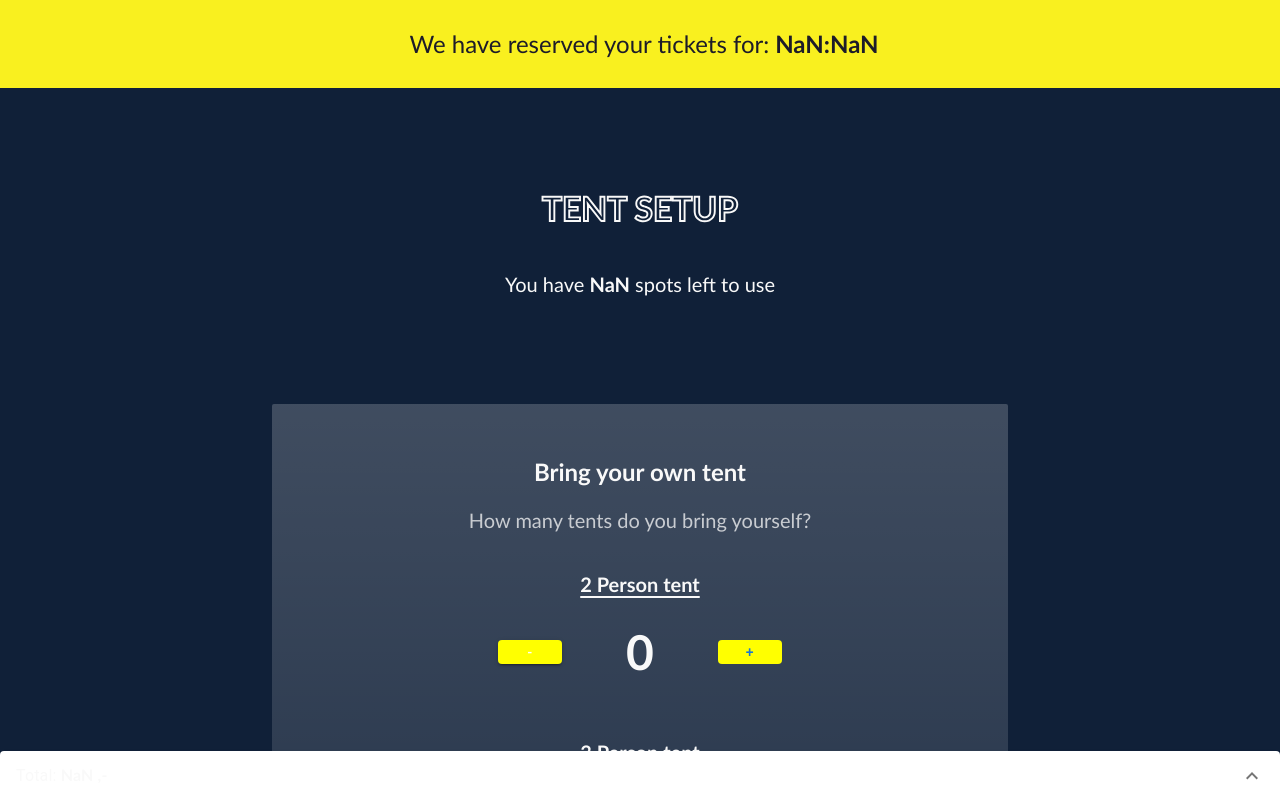
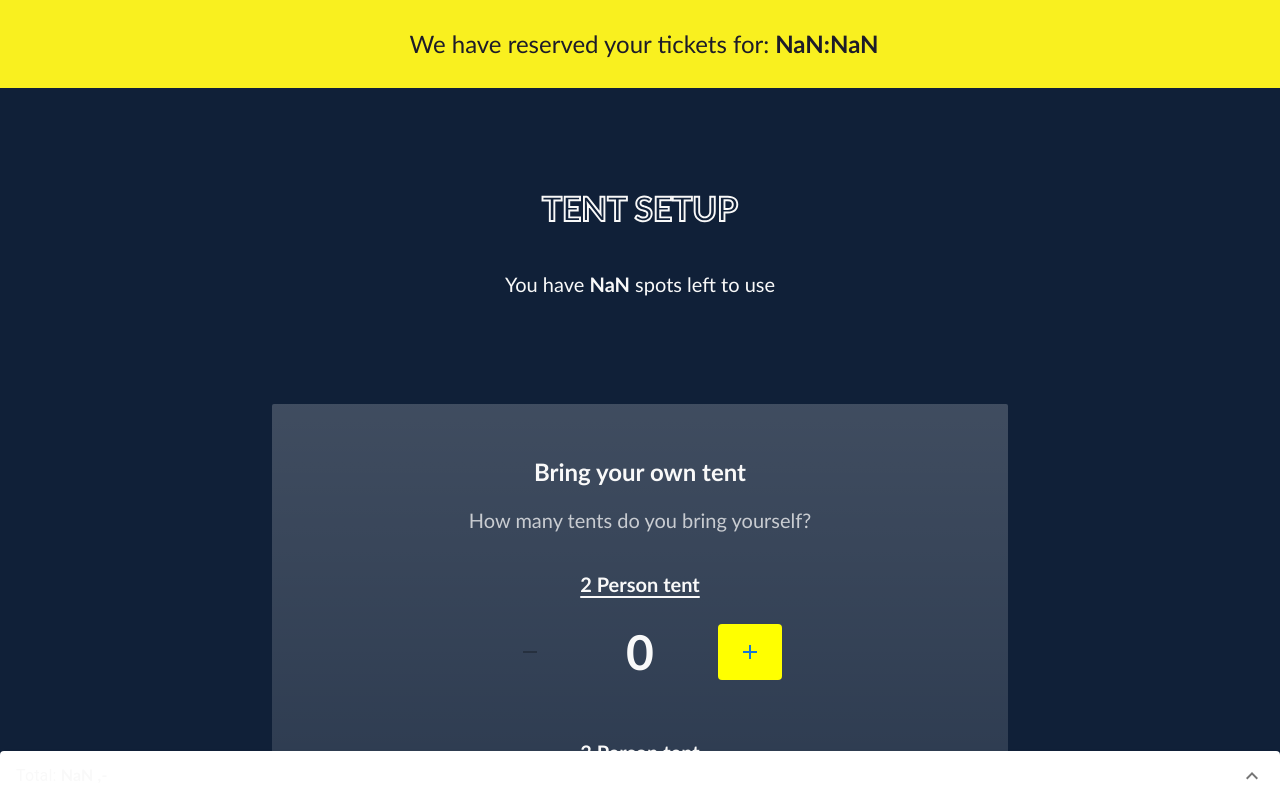
Before and after one commit to jona08n9/booking_flow, a Next.js app: page /tent_selection in a window 1280 px wide. Shown: the top 794 px of the page. Built offline with nearby package versions, Linux system fonts and the light colour scheme; a web font is replaced by a local one.

Commit message:
disableb buttons when tentcount is zero

```diff
--- a/src/components/TentCounter.js
+++ b/src/components/TentCounter.js
@@ -11,14 +11,28 @@ export function TentCounter(props) {
         </p>
 
         <div className="flex items-center	 justify-center">
-          <Button className="rounded-2 h-14 place-self-center border-2 border-solid border-color-yellow font-sans text-5xl font-bold text-color-blue md:h-6 md:text-3xl" variant="contained" style={{ backgroundColor: "yellow" }} onClick={() => props.addOrSubtractTent(false, props.size, props.type)} /* this button subtracts one from ticketAmount */>
-            -
-          </Button>
+          {props.PersonInTentNum === 0 ? (
+            <Button
+              disabled={true}
+              className="rounded-2 h-14 place-self-center border-2 border-solid  border-color-gray bg-color-gray font-sans text-5xl font-bold  text-color-blue focus:border-color-yellow md:text-3xl"
+            >
+              <span class="material-symbols-outlined">remove</span>
+            </Button>
+          ) : (
+            <Button
+              className="rounded-2 h-14 place-self-center border-2 border-solid border-color-yellow font-sans text-5xl font-bold text-color-blue focus:border-color-yellow  md:text-3xl "
+              variant="contained"
+              style={{ backgroundColor: "yellow" }}
+              onClick={() => props.addOrSubtractTent(false, props.size, props.type)} /* this button subtracts one from ticketAmount */
+            >
+              <span class="material-symbols-outlined">remove</span>
+            </Button>
+          )}
 
           <p className="mx-16 my-8 text-5xl font-bold">{props.PersonInTentNum}</p>
 
           <Button
-            className="rounded-2 h-14 place-self-center border-2 border-solid border-color-yellow font-sans text-5xl font-bold text-color-blue md:h-6 md:text-3xl"
+            className="rounded-2 h-14 place-self-center border-2 border-solid border-color-yellow font-sans text-5xl font-bold text-color-blue focus:border-color-yellow  md:text-3xl "
             variant="text"
             sx={{
               backgroundColor: "yellow",
@@ -29,7 +43,7 @@ export function TentCounter(props) {
             }}
             onClick={() => props.addOrSubtractTent(true, props.size, props.type)} /* this button adds one to ticketAmount */
           >
-            +
+            <span class="material-symbols-outlined">add</span>
           </Button>
         </div>
       </div>
--- a/src/pages/tent_selection.js
+++ b/src/pages/tent_selection.js
@@ -149,9 +149,7 @@ export default function TentSelection() {
 
         <article className="mt-5 grid place-content-center">
           <p>
-            You have{" "}
-            <span className={spotsLeft <= 0 ? "font-bold text-color-red" : "font-bold text-color-white"}>{spotsLeft}</span> spots
-            left to use
+            You have <span className={spotsLeft <= 0 ? "font-bold text-color-red" : "font-bold text-color-white"}>{spotsLeft}</span> spots left to use
           </p>
           <p></p>
         </article>
@@ -183,7 +181,7 @@ export default function TentSelection() {
           <article className="mx-1 mt-8 max-w-full rounded-sm bg-gradient-to-b from-color-opacity-20 to-color-opacity-10 px-8 pt-8 md:mx-auto md:max-w-2xl">
             <h3 className="text-center">Buy tents from FooFest</h3>
             {/* <h3 className="mt-4 text-center text-base text-color-white">We'll set up your tents for you, so can enjoy the full festival experience without any hassle.</h3> */}
-            <small className="mt-3 grid place-content-center opacity-75">How many tents do you want to buy?</small>
+            <p className="mt-3 grid place-content-center opacity-75">How many tents do you want to buy?</p>
             <div className="mt-6 flex flex-col  ">
               <TentCounter
                 size={2}
```
